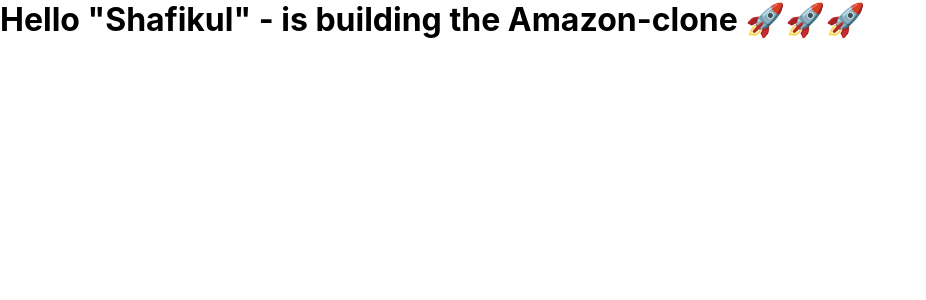
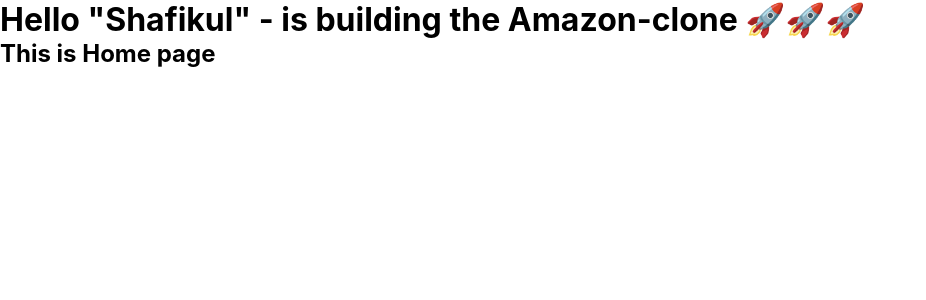
Before and after one commit to shafikul311/amazon-clone-react, a React (Create React App) app: page / in a window 1280 px wide. Shown: the top 300 px of the page, without its empty margins (0-926 px from the left). Built offline with nearby package versions, Linux system fonts and the light colour scheme.

Commit message:
home page and project arc setup

```diff
--- a/src/App.js
+++ b/src/App.js
@@ -1,10 +1,12 @@
 // import logo from './logo.svg';
 import './App.css';
+import Home from './pages/Home';
 
 function App() {
   return (
     <div className="App">
       <h1>Hello "Shafikul" - is building the Amazon-clone 🚀🚀🚀 </h1>
+      <Home />
 
     </div>
   );
--- /dev/null
+++ b/src/pages/Home.js
@@ -0,0 +1,12 @@
+import React from 'react'
+
+function Home() {
+  return (
+    <div>
+        <h2>This is Home page</h2>
+
+    </div>
+  )
+}
+
+export default Home;
```
